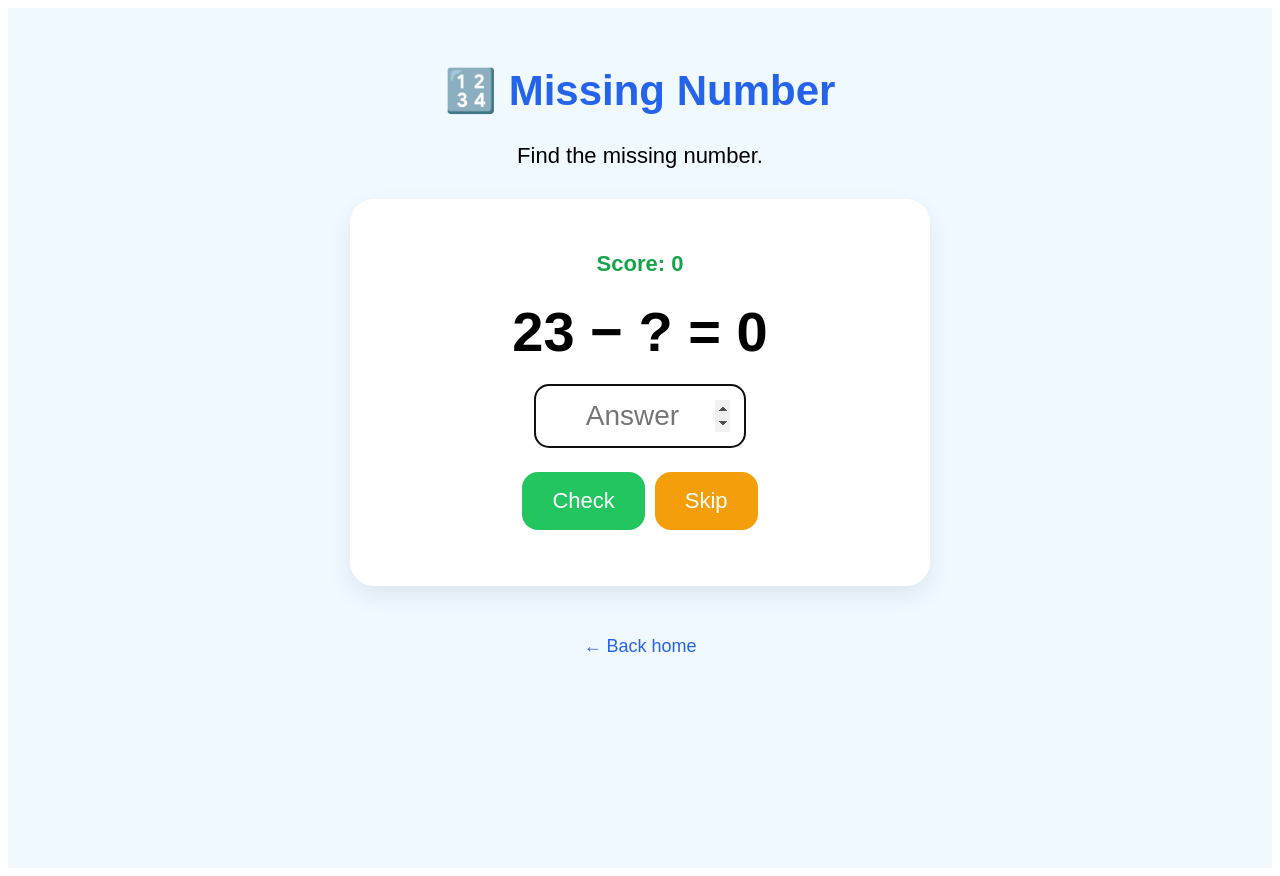
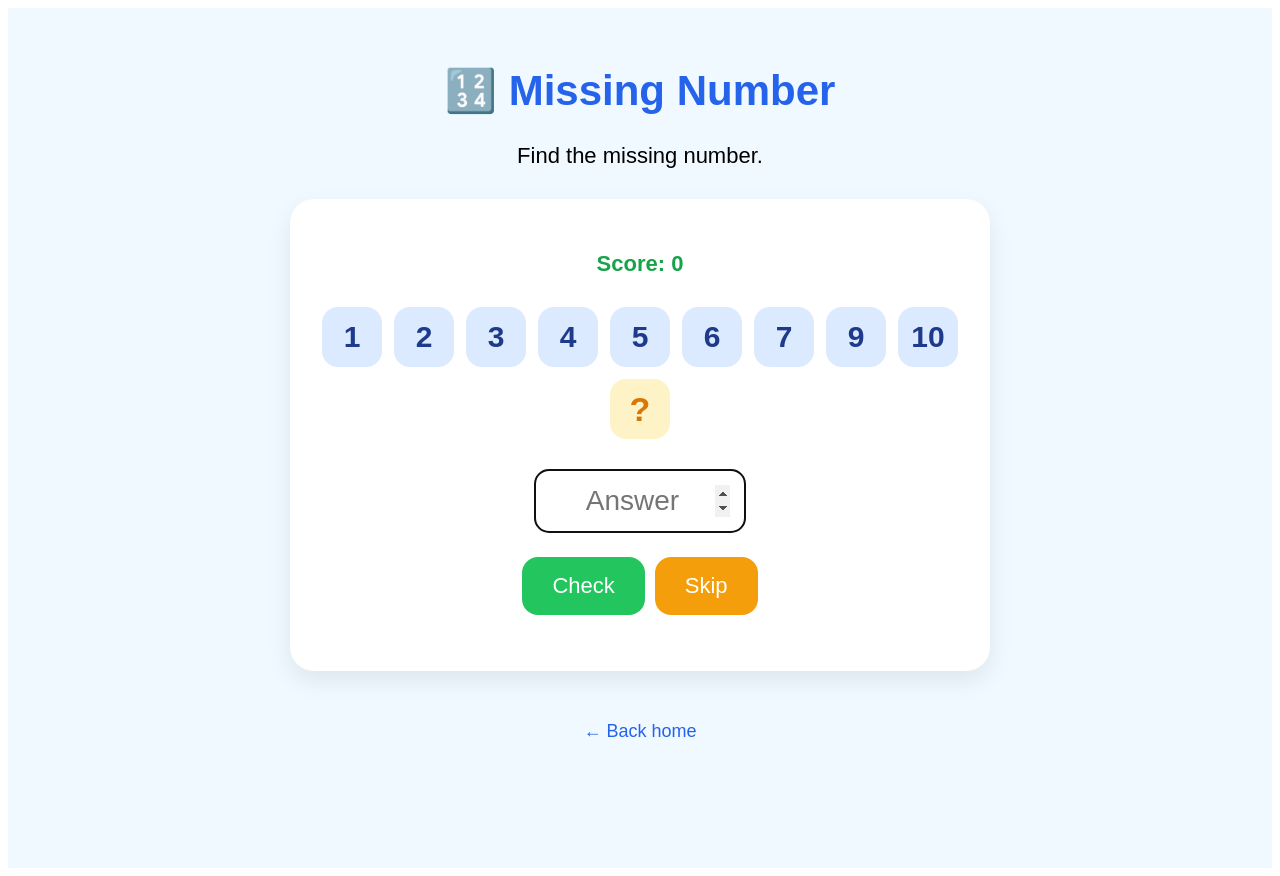
Before and after one commit to ossthun/kids, a Next.js app: page /number in a window 1280 px wide. Built offline with nearby package versions, Linux system fonts and the light colour scheme.

Commit message:
Refactor randomNumber and update question generation

```diff
--- a/pages/number.js
+++ b/pages/number.js
@@ -1,41 +1,30 @@
 import { useState, useRef, useEffect } from "react";
+import { useRouter } from "next/router";
 import { getLanguage, translations } from "../translations";
 
-function randomNumber(max) {
-  return Math.floor(Math.random() * max) + 1;
+function randomNumber(min, max) {
+  return Math.floor(Math.random() * (max - min + 1)) + min;
 }
 
 function createQuestion() {
-  const type = Math.random();
+  const missing = randomNumber(2, 9);
+  const numbers = [];
 
-  if (type < 0.4) {
-    const a = randomNumber(20);
-    const missing = randomNumber(20);
-    return {
-      text: `${a} + ? = ${a + missing}`,
-      answer: missing
-    };
+  for (let i = 1; i <= 10; i++) {
+    if (i !== missing) {
+      numbers.push(i);
+    }
   }
 
-  if (type < 0.8) {
-    const result = randomNumber(30);
-    const missing = randomNumber(result);
-    return {
-      text: `${result} − ? = ${result - missing}`,
-      answer: missing
-    };
-  }
-
-  const a = randomNumber(10);
-  const missing = randomNumber(10);
-
   return {
-    text: `${a} × ? = ${a * missing}`,
+    numbers,
     answer: missing
   };
 }
 
 export default function NumberPage() {
+  const router = useRouter();
+
   const [language, setLanguage] = useState("en");
   const [question, setQuestion] = useState(createQuestion());
   const [answer, setAnswer] = useState("");
@@ -52,18 +41,22 @@ export default function NumberPage() {
     inputRef.current?.focus();
   }, [question]);
 
-  const t = translations[language];
+  const t = translations[language] || translations.en;
 
   const nextQuestion = () => {
     setQuestion(createQuestion());
     setAnswer("");
+    setMessage("");
   };
 
   const checkAnswer = () => {
     if (Number(answer) === question.answer) {
       setMessage(t.correct);
       setScore((prev) => prev + 1);
-      nextQuestion();
+
+      setTimeout(() => {
+        router.push("/reward");
+      }, 700);
     } else {
       setMessage(t.tryAgain);
       inputRef.current?.focus();
@@ -72,18 +65,24 @@ export default function NumberPage() {
 
   return (
     <main style={styles.page}>
-      <h1 style={styles.title}>🔢 Missing Number</h1>
+      <h1 style={styles.title}>{t.numberTitle}</h1>
 
-      <p style={styles.subtitle}>
-  {t.numberSubtitle}
-</p>
+      <p style={styles.subtitle}>{t.numberSubtitle}</p>
 
       <div style={styles.card}>
-        <p style={styles.score}>{t.score}: {score}</p>
+        <p style={styles.score}>
+          {t.score}: {score}
+        </p>
 
-        <p style={styles.question}>
-          {question.text}
-        </p>
+        <div style={styles.numberRow}>
+          {question.numbers.map((num, index) => (
+            <span key={index} style={styles.number}>
+              {num}
+            </span>
+          ))}
+
+          <span style={styles.questionMark}>?</span>
+        </div>
 
         <input
           ref={inputRef}
@@ -99,15 +98,23 @@ export default function NumberPage() {
 
         <br />
 
-        <button onClick={checkAnswer} style={styles.checkButton}>
+        <button
+          onClick={checkAnswer}
+          style={styles.checkButton}
+        >
           {t.check}
         </button>
 
-        <button onClick={nextQuestion} style={styles.skipButton}>
+        <button
+          onClick={nextQuestion}
+          style={styles.skipButton}
+        >
           {t.skip}
         </button>
 
-        <p style={styles.message}>{message}</p>
+        <p style={styles.message}>
+          {message}
+        </p>
       </div>
 
       <a href="/" style={styles.backLink}>
@@ -125,31 +132,65 @@ const styles = {
     textAlign: "center",
     fontFamily: "Arial, sans-serif"
   },
+
   title: {
     fontSize: "42px",
     color: "#2563eb"
   },
+
   subtitle: {
     fontSize: "22px"
   },
+
   card: {
-    maxWidth: "520px",
+    maxWidth: "640px",
     margin: "30px auto",
     background: "white",
     borderRadius: "24px",
     padding: "30px",
     boxShadow: "0 10px 25px rgba(0,0,0,0.08)"
   },
+
   score: {
     fontSize: "22px",
     fontWeight: "bold",
     color: "#16a34a"
   },
-  question: {
-    fontSize: "56px",
+
+  numberRow: {
+    display: "flex",
+    justifyContent: "center",
+    flexWrap: "wrap",
+    gap: "12px",
+    margin: "30px 0"
+  },
+
+  number: {
+    width: "60px",
+    height: "60px",
+    background: "#dbeafe",
+    borderRadius: "16px",
+    display: "flex",
+    alignItems: "center",
+    justifyContent: "center",
+    fontSize: "30px",
     fontWeight: "bold",
-    margin: "20px 0"
+    color: "#1e3a8a"
   },
+
+  questionMark: {
+    width: "60px",
+    height: "60px",
+    background: "#fef3c7",
+    borderRadius: "16px",
+    display: "flex",
+    alignItems: "center",
+    justifyContent: "center",
+    fontSize: "34px",
+    fontWeight: "bold",
+    color: "#d97706"
+  },
+
   input: {
     width: "180px",
     padding: "14px",
@@ -158,6 +199,7 @@ const styles = {
     borderRadius: "14px",
     border: "2px solid #93c5fd"
   },
+
   checkButton: {
     marginTop: "24px",
     marginRight: "10px",
@@ -169,6 +211,7 @@ const styles = {
     fontSize: "22px",
     cursor: "pointer"
   },
+
   skipButton: {
     marginTop: "24px",
     padding: "16px 30px",
@@ -179,11 +222,13 @@ const styles = {
     fontSize: "22px",
     cursor: "pointer"
   },
+
   message: {
     fontSize: "26px",
     fontWeight: "bold",
     marginTop: "24px"
   },
+
   backLink: {
     display: "inline-block",
     marginTop: "20px",
```
